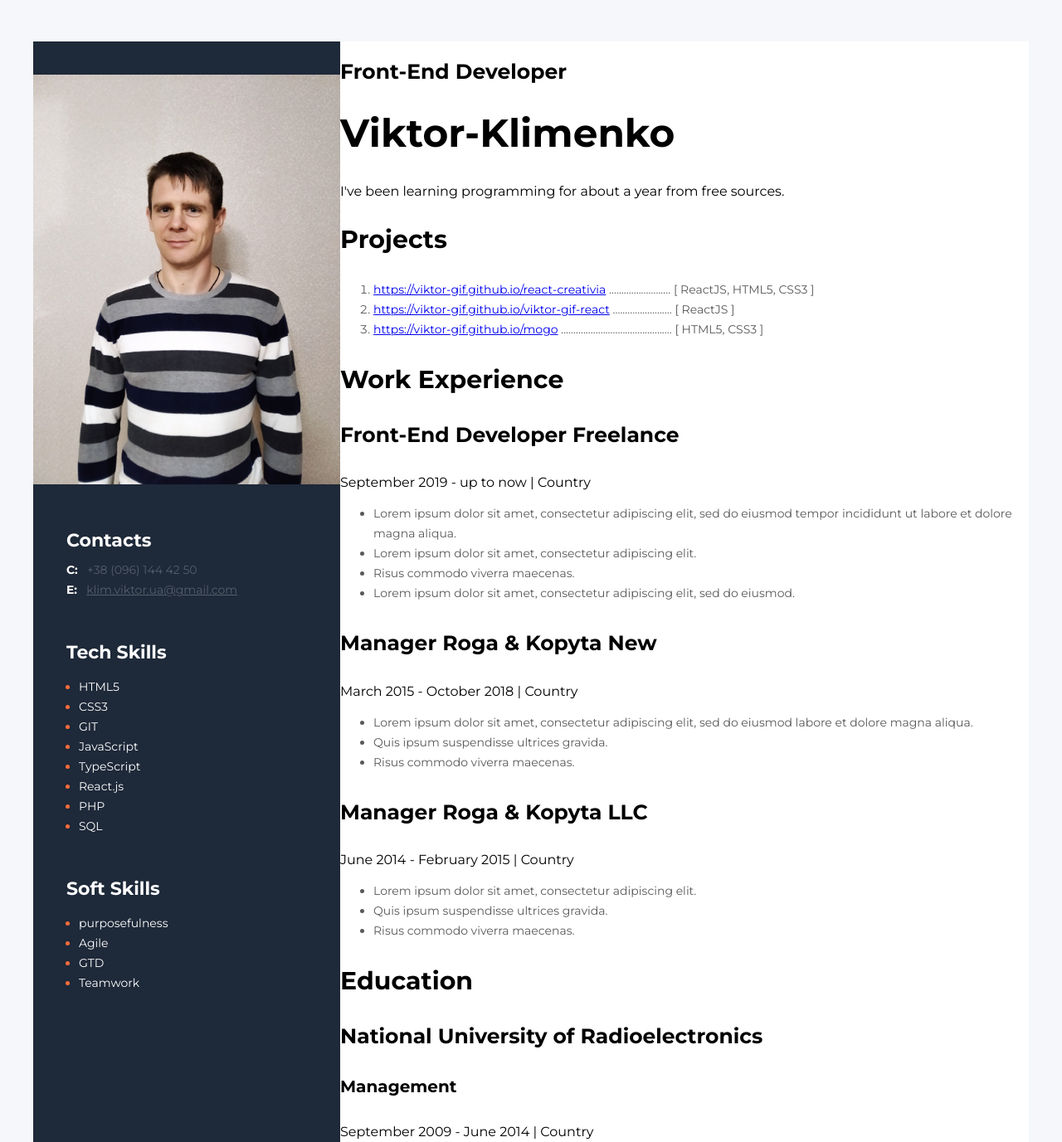
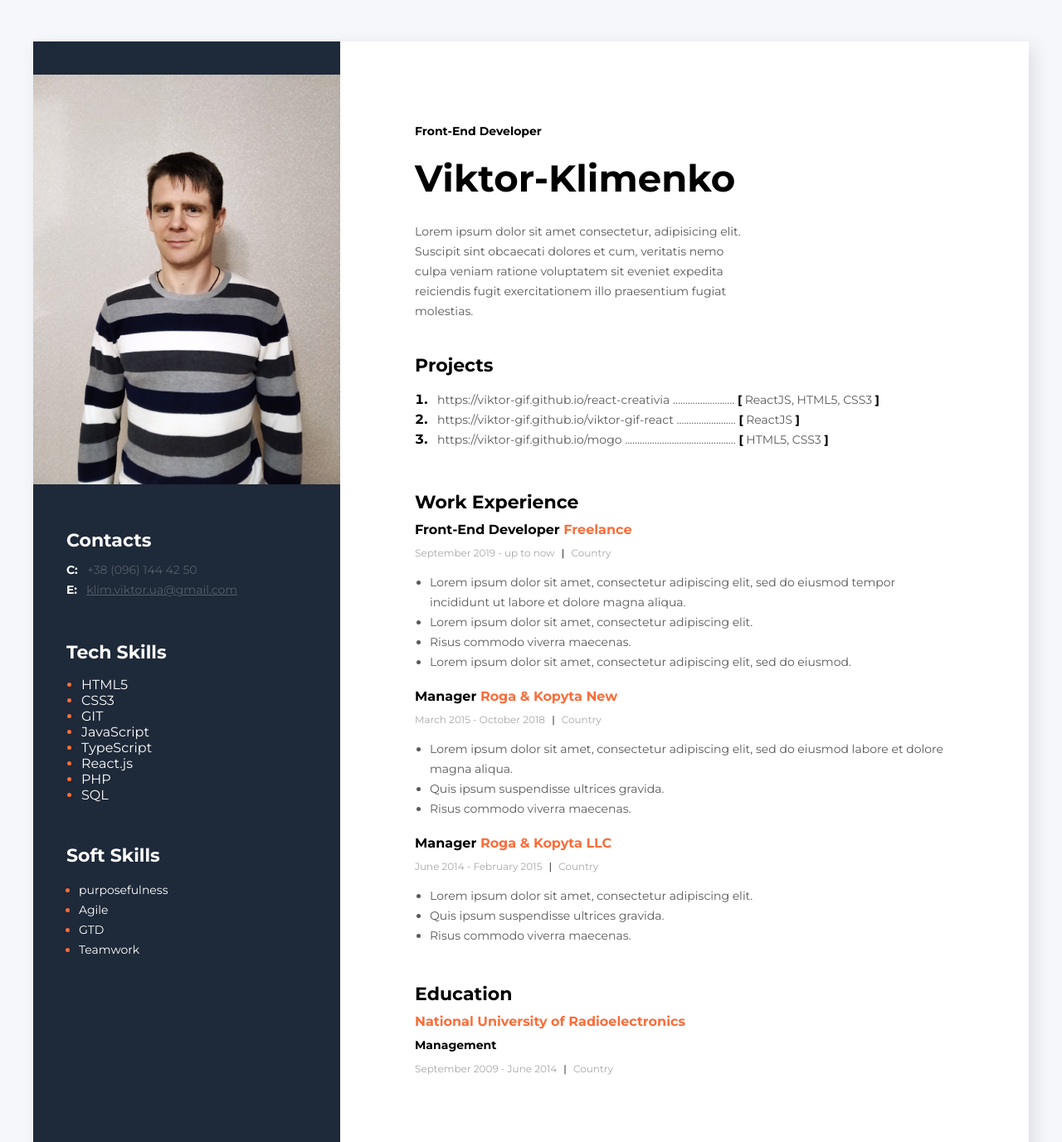
Before and after one commit to viktor-gif/goit_resume, a plain HTML site: page index.html in a window 1280 px wide. Shown: the top 1377 px of the page at 83% size. Drawn offline with Linux system fonts and the light colour scheme.

Commit message:
Styles was complited

```diff
--- a/css/style.css
+++ b/css/style.css
@@ -6,25 +6,6 @@ body {
 }
 *, *::before, *::after {
     box-sizing: inherit;
-}
-li {
-    background-color: #fff;
-    color: #595959;
-    font-size: 14px;
-    line-height: 24px;
-}
-h1 {
-    font-size: 47px;
-    font-weight: 700;
-    color: #000;
-}
-h2 {
-    font-size: 25px;
-    font-weight: 700;
-    color: #000;
-}
-img {
-    width: 100%;
 }
 
 
@@ -35,27 +16,171 @@ img {
     margin: 50px auto;
     flex-wrap: wrap;
     background-color: #fff;
+    box-shadow: 6px 6px 20px rgba(0, 0, 0, 0.1);
+}
+.main_wrapper li {
+    background-color: inherit;
 }
 
 /* main-section start */
 .main_content {
     width: 830px;
+    padding: 100px 90px;
 }
-.main_content h3 {
-    font-size: 30px;
-    font-weight: 700;
+
+.main_section_title {
+    font-style: normal;
+    font-weight: bold;
+    font-size: 22px;
+    line-height: 27px;
+    color: #000;
+    margin: 0 0 10px 0;
+}
+
+/*about me section*/
+.about_me {
+    margin-bottom: 40px;
+}
+.about_me_profession {
+    margin: 0 0 20px 0;
+    font-style: normal;
+    font-weight: bold;
+    font-size: 14px;
+    line-height: 17px;
+    color:#000
+}
+.about_me_name {
+    margin: 0 0 25px 0;
+    font-style: normal;
+    font-weight: bold;
+    font-size: 45px;
+    line-height: 55px;
+    color:#000
+}
+.about_me_description {
+    margin: 0 0 40px 0;
+    font-style: normal;
+    font-weight: normal;
+    font-size: 14px;
+    line-height: 24px;
+    color: #595959;
+    width: 400px;
+}
+
+/* my projects section */
+.my_projects {
+    margin: 0 0 50px 0;
+}
+.my_projects_list {
+    padding: 0 0 0 20px;
+}
+.my_projects_item {
+    color: #000;
+    font-weight: bold;
+}
+.my_projects_link {
+    font-style: normal;
+    font-weight: normal;
+    font-size: 14px;
+    line-height: 24px;
+    color: #595959;
+    text-decoration: none;
+}
+.my_projects_text {
+    font-style: normal;
+    font-weight: normal;
+    font-size: 14px;
+    line-height: 24px;
+    color: #595959;
+    margin-left: 7px;
+}
+.my_projects_bracket {
+    font-style: normal;
+    font-weight: bold;
+    font-size: 14px;
+    line-height: 24px;
     color: #000;
 }
-.main_content h4 {
-    font-size: 25px;
-    font-weight: 700;
+
+/* work experience section */
+.work_experience {
+    margin: 0 0 45px 0;
+}
+.work_experience_block {
+    margin: 0 0 20px 0;
+}
+.work_experience_block:last-child {
+    margin-bottom: 0;
+}
+.work_experience_position {
+    font-style: normal;
+    font-weight: bold;
+    font-size: 16px;
+    line-height: 20px;
     color: #000;
+    margin: 0 0 10px 0;
 }
-.main_content h5 {
-    font-size: 20px;
-    font-weight: 700;
+.work_experience_position span {
+    color: #FB6D3A;
+}
+.work_experience_period {
+    font-style: normal;
+    font-weight: normal;
+    font-size: 12px;
+    line-height: 15px;
+    color: #A8A8A8;
+    margin: 0 0 10px 0;
+}
+.work_experience_period span {
     color: #000;
+    margin: 0 5px;
 }
+.work_experience_duties {
+    padding: 0 0 0 18px;
+}
+.work_experience_duty {
+    font-style: normal;
+    font-weight: normal;
+    font-size: 14px;
+    line-height: 24px;
+    color: #595959;
+}
+
+/* education section */
+.educational_institution {
+    margin: 0 0 20px 0;
+}
+.educational_institution:last-child {
+    margin-bottom: 0;
+}
+.educational_institution_name {
+    font-style: normal;
+    font-weight: bold;
+    font-size: 16px;
+    line-height: 20px;
+    color: #FB6D3A;
+    margin: 0 0 10px 0;
+}
+.acquired_knowledge {
+    font-style: normal;
+    font-weight: bold;
+    font-size: 14px;
+    line-height: 17px;
+    color: #000;
+    margin: 0 0 10px 0;
+}
+.my_education_period {
+    font-style: normal;
+    font-weight: normal;
+    font-size: 12px;
+    line-height: 15px;
+    color: #A8A8A8;
+}
+.my_education_period span {
+    color: #000;
+    margin: 0 5px;
+}
+
 /* main-section end */
 
 /* sidebar-section start */
@@ -68,6 +193,10 @@ img {
     background-color: inherit;
 }
 
+/* avatar */
+.sidebar_avatar img {
+    width: 100%;
+}
 
 /* contacts */
 .contacts_section_type {
@@ -91,7 +220,7 @@ img {
 
 /*tech skills*/
 .tech_skills_list {
-    padding: 0 0 0 15px;
+    padding: 0 0 0 18px;
 }
 .tech_skills_item {
     color: #FB6D3A;
--- a/index.html
+++ b/index.html
@@ -21,37 +21,43 @@
     <main class="main_content">
       <!-- about me section -->
       <div class="about_me">
-        <h2>
+        <h2 class="about_me_profession">
           Front-End Developer
         </h2>
-        <h1>
+        <h1 class="about_me_name">
           Viktor-Klimenko
         </h1>
-        <p>
-          I've been learning programming for about a year from free sources.
+        <p class="about_me_description">
+          Lorem ipsum dolor sit amet consectetur, adipisicing elit. Suscipit sint obcaecati dolores et cum, veritatis nemo culpa veniam ratione voluptatem sit eveniet expedita reiciendis fugit exercitationem illo praesentium fugiat molestias.
 
         </p>
       </div>
 
       <!-- my projects section -->
       <div class="my_projects">
-        <h3>Projects</h3>
+        <h3 class="main_section_title">Projects</h3>
 
-        <ol>
-          <li>
-            <a href="https://viktor-gif.github.io/react-creativia">https://viktor-gif.github.io/react-creativia</a>
-            <span>.........................</span>
-            <span>[ ReactJS, HTML5, CSS3 ]</span>
+        <ol class="my_projects_list">
+          <li class="my_projects_item">
+            <span class="my_projects_text">
+            <a class="my_projects_link" href="https://viktor-gif.github.io/react-creativia">https://viktor-gif.github.io/react-creativia</a>
+            .........................
+            <span class="my_projects_bracket">[</span> ReactJS, HTML5, CSS3 <span class="my_projects_bracket">]</span>
+            </span>
           </li>
-          <li>
-            <a href="https://viktor-gif.github.io/viktor-gif-react">https://viktor-gif.github.io/viktor-gif-react</a>
-            <span>........................</span>
-            <span>[ ReactJS ]</span>
+          <li class="my_projects_item">
+            <span class="my_projects_text">
+            <a class="my_projects_link" href="https://viktor-gif.github.io/viktor-gif-react">https://viktor-gif.github.io/viktor-gif-react</a>
+            ........................
+            <span class="my_projects_bracket">[</span> ReactJS <span class="my_projects_bracket">]</span>
+            </span>
           </li>
-          <li>
-            <a href="https://viktor-gif.github.io/mogo">https://viktor-gif.github.io/mogo</a>
-            <span>.............................................</span>
-            <span>[ HTML5, CSS3 ]</span>
+          <li class="my_projects_item">
+            <span class="my_projects_text">
+            <a class="my_projects_link" href="https://viktor-gif.github.io/mogo">https://viktor-gif.github.io/mogo</a>
+            .............................................
+            <span class="my_projects_bracket">[</span> HTML5, CSS3 <span class="my_projects_bracket">]</span>
+            </span>
           </li>
         </ol>
 
@@ -59,68 +65,83 @@
 
       <!-- my work experience -->
       <div class="work_experience">
-        <h3>Work Experience</h3>
+        <h3 class="main_section_title">Work Experience</h3>
         <!-- company 1 -->
-        <div class="work_experience_item">
-          <h4>Front-End Developer <span>Freelance</span></h4>
-          <p>September 2019 - up to now | Country</p>
-          <ul>
-            <li>
+        <div class="work_experience_block">
+          <h4 class="work_experience_position">
+            Front-End Developer <span>Freelance</span>
+          </h4>
+          <p class="work_experience_period">
+            September 2019 - up to now <span>|</span> Country
+          </p>
+          <ul class="work_experience_duties">
+            <li class="work_experience_duty">
               Lorem ipsum dolor sit amet, consectetur adipiscing elit, sed do eiusmod tempor incididunt ut labore et dolore magna
               aliqua.
             </li>
-            <li>
+            <li class="work_experience_duty">
               Lorem ipsum dolor sit amet, consectetur adipiscing elit.
             </li>
-            <li>
+            <li class="work_experience_duty">
               Risus commodo viverra maecenas.
             </li>
-            <li>
+            <li class="work_experience_duty">
               Lorem ipsum dolor sit amet, consectetur adipiscing elit, sed do eiusmod.
             </li>
           </ul>
         </div>
         <!-- company 2 -->
-        <div class="work_experience_item">
-          <h4>Manager <span>Roga & Kopyta New</span></h4>
-          <p>March 2015 - October 2018 | Country</p>
-          <ul>
-            <li>
+        <div class="work_experience_block">
+          <h4 class="work_experience_position">
+            Manager <span>Roga & Kopyta New</span>
+          </h4>
+          <p class="work_experience_period">
+            March 2015 - October 2018 <span>|</span> Country
+          </p>
+          <ul class="work_experience_duties">
+            <li class="work_experience_duty">
               Lorem ipsum dolor sit amet, consectetur adipiscing elit, sed do eiusmod labore et dolore magna aliqua.
             </li>
-            <li>
+            <li class="work_experience_duty">
               Quis ipsum suspendisse ultrices gravida.
             </li>
-            <li>
+            <li class="work_experience_duty">
               Risus commodo viverra maecenas.
             </li>
           </ul>
         </div>
         <!-- company 3 -->
-        <div class="work_experience_item">
-          <h4>Manager <span>Roga & Kopyta LLC</span></h4>
-          <p>June 2014 - February 2015 | Country</p>
-          <ul>
-            <li>
+        <div class="work_experience_block">
+          <h4 class="work_experience_position">
+            Manager <span>Roga & Kopyta LLC</span>
+          </h4>
+          <p class="work_experience_period">
+            June 2014 - February 2015 <span>|</span> Country
+          </p>
+          <ul class="work_experience_duties">
+            <li class="work_experience_duty">
               Lorem ipsum dolor sit amet, consectetur adipiscing elit.
             </li>
-            <li>
+            <li class="work_experience_duty">
               Quis ipsum suspendisse ultrices gravida.
             </li>
-            <li>
+            <li class="work_experience_duty">
               Risus commodo viverra maecenas.
             </li>
           </ul>
         </div>
       </div>
+
       <!-- my education -->
       <div class="my_education">
-        <h3>Education</h3>
+        <h3 class="main_section_title">Education</h3>
         <!-- education 1 -->
-        <div>
-          <h4>National University of Radioelectronics</h4>
-          <h5>Management</h5>
-          <p>September 2009 - June 2014   |   Country</p>
+        <div class="educational_institution">
+          <h4 class="educational_institution_name">National University of Radioelectronics</h4>
+          <h5 class="acquired_knowledge">Management</h5>
+          <p class="my_education_period">
+            September 2009 - June 2014 <span>|</span> Country
+          </p>
         </div>
       </div>
     </main>
```
